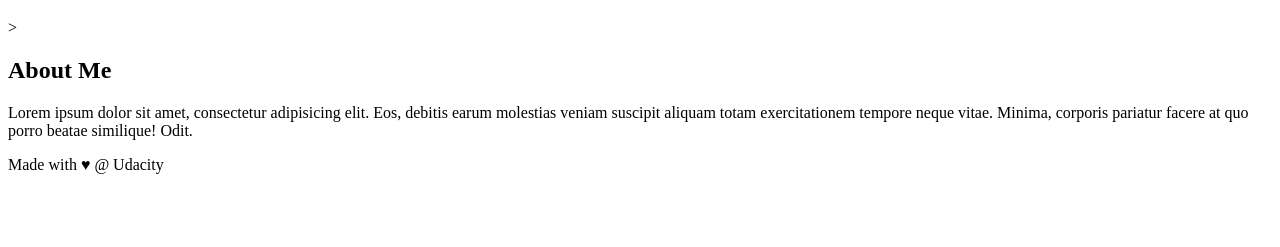
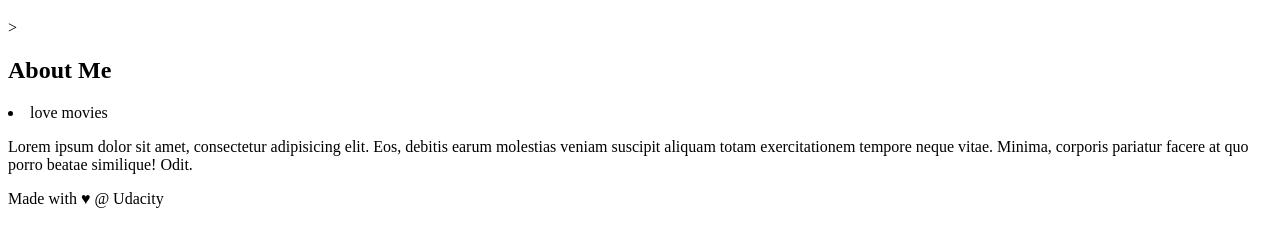
Before and after one commit to yahsharahla/new-git-course, a plain HTML site: page index.html in a window 1280 px wide. Shown: the part 61-308 px from the top of the page. Drawn offline with Linux system fonts and the light colour scheme.

Commit message:
personality addition

```diff
--- a/index.html
+++ b/index.html
@@ -20,7 +20,7 @@
 <!-- start of new content -->
 <aside>
     <h2>About Me</h2>
-
+    <li>love movies</li>
     <p>Lorem ipsum dolor sit amet, consectetur adipisicing elit. Eos, debitis earum molestias veniam suscipit aliquam totam exercitationem tempore neque vitae. Minima, corporis pariatur facere at quo porro beatae similique! Odit.</p>
 </aside>
 <!-- end of new content -->
```
